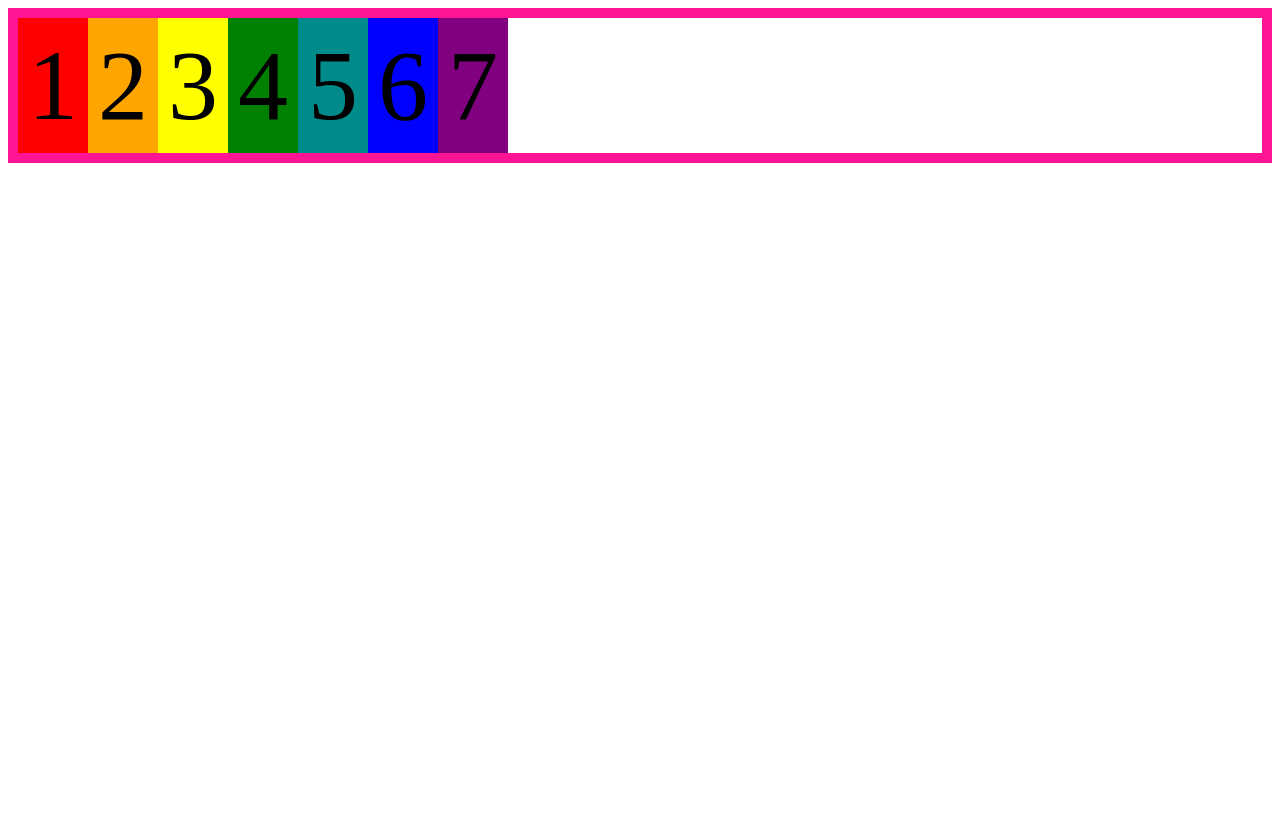
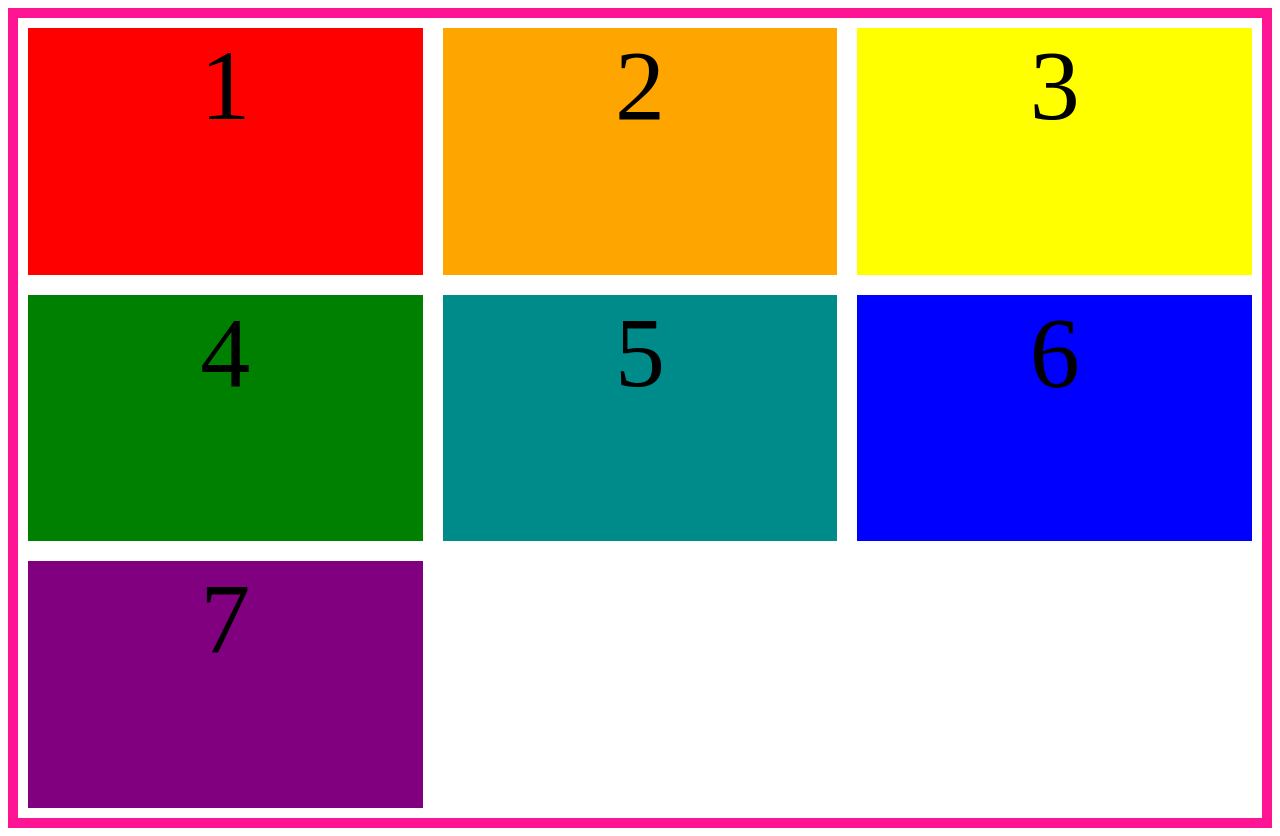
Before and after one commit to Weizilla/flexbox-test, a plain HTML site: page index.html in a window 1280 px wide. Before the commit the page ends 800 px from the top, so only its background shows below. Drawn offline with Linux system fonts and the light colour scheme.

Commit message:
add wrapping

```diff
--- a/style.css
+++ b/style.css
@@ -2,12 +2,15 @@
     display: flex;
     border: 10px solid deeppink;
     flex-direction: row;
+    flex-wrap: wrap;
+    height: 100vh;
 }
 
 .box {
     font-size: 100px;
     text-align: center;
-    padding: 10px;
+    margin: 10px;
+    width: calc(33.333% - 20px);
 }
 
 .box1 {
```
